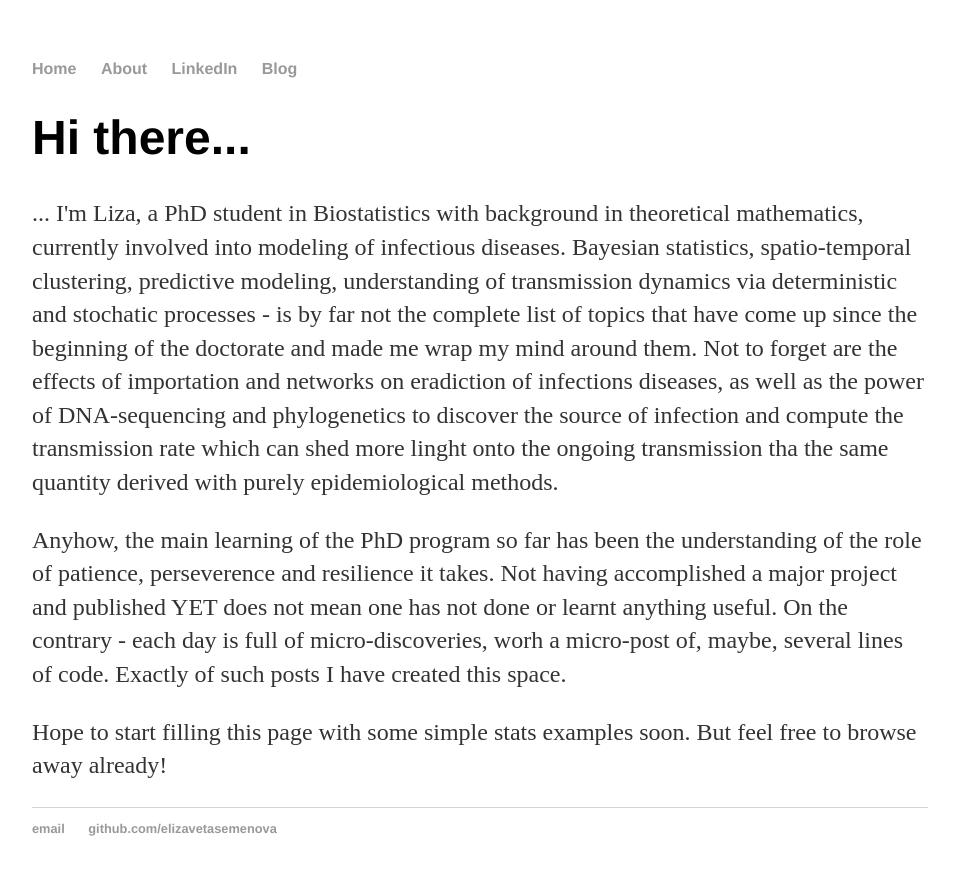
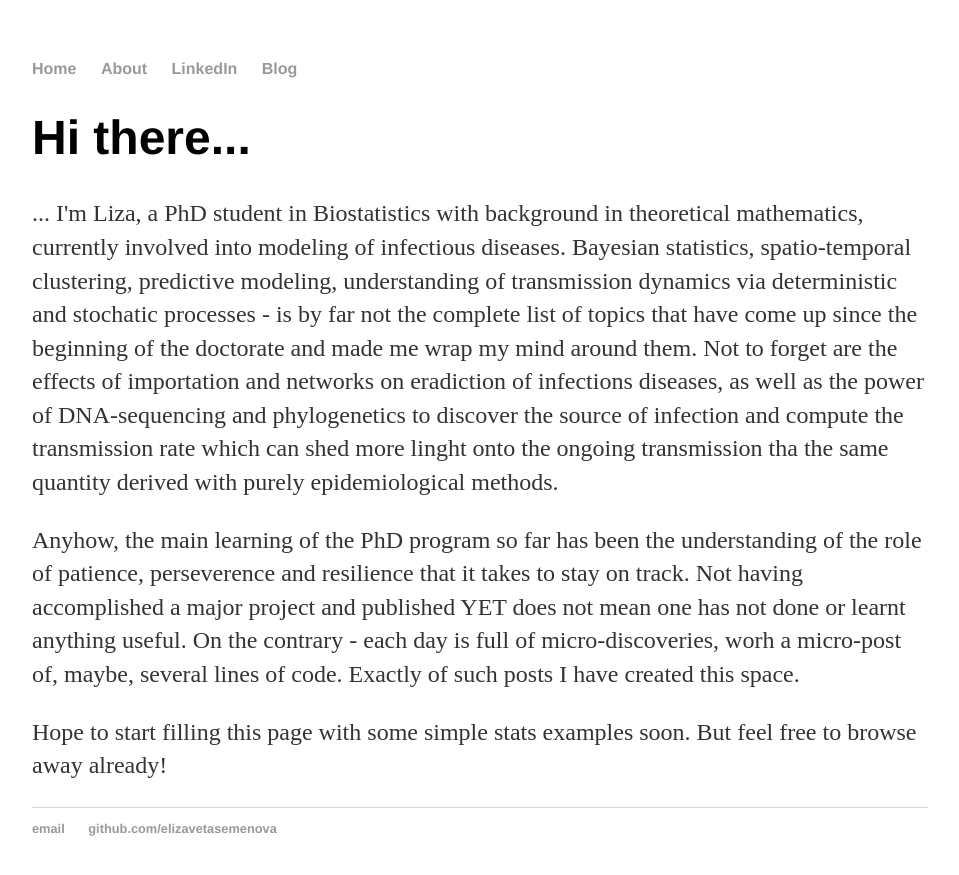
Before and after one commit to elizavetasemenova/elizavetasemenova.github.io, a Jekyll site: the page built from index.html, in a window 1280 px wide. Shown: the top 875 px of the page, without its empty margins (160-1119 px from the left). Built offline with Jekyll 4.4.1, drawn with Linux system fonts in a browser that asks for light colours.

Commit message:
Update index.html

```diff
--- a/index.html
+++ b/index.html
@@ -16,7 +16,7 @@ title: Liza Semenova, statistician in progress
 
 
 	<p>Anyhow, the main learning of the PhD program so far has been the understanding of the role of patience,
-		perseverence and resilience it takes. Not having accomplished a major project and published YET
+		perseverence and resilience that it takes to stay on track. Not having accomplished a major project and published YET
 		does not mean one has not done or learnt anything useful. On the contrary - each day is full of micro-discoveries,
 		worh a micro-post of, maybe, several lines of code. Exactly of such posts I have created this space. </p>
 
```
